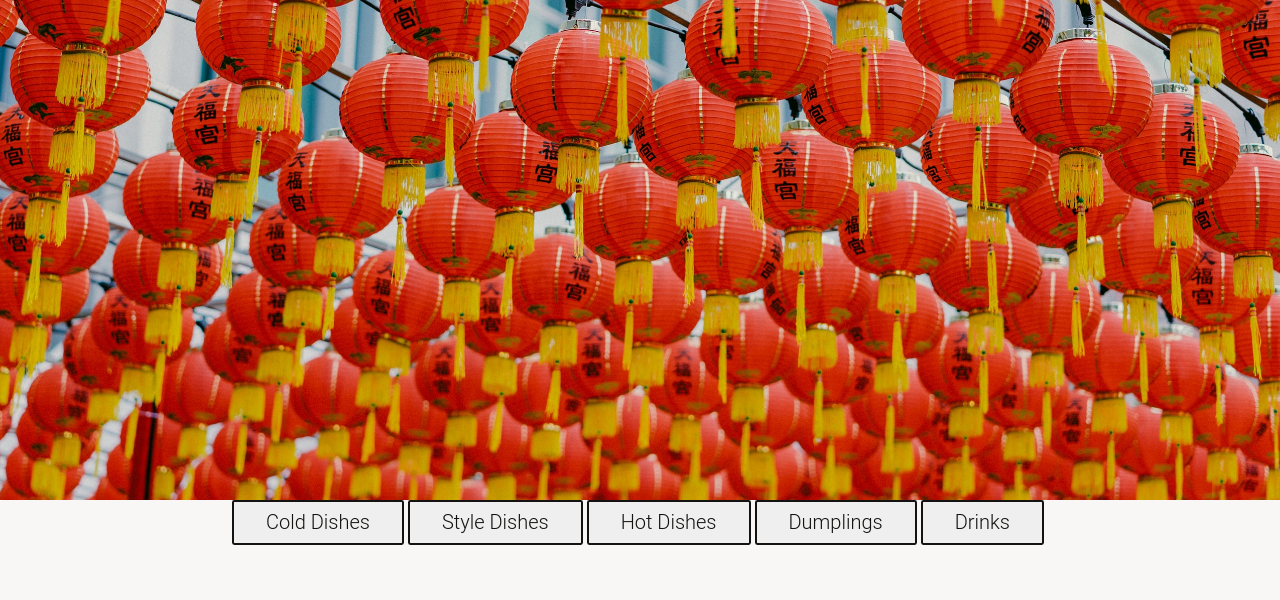
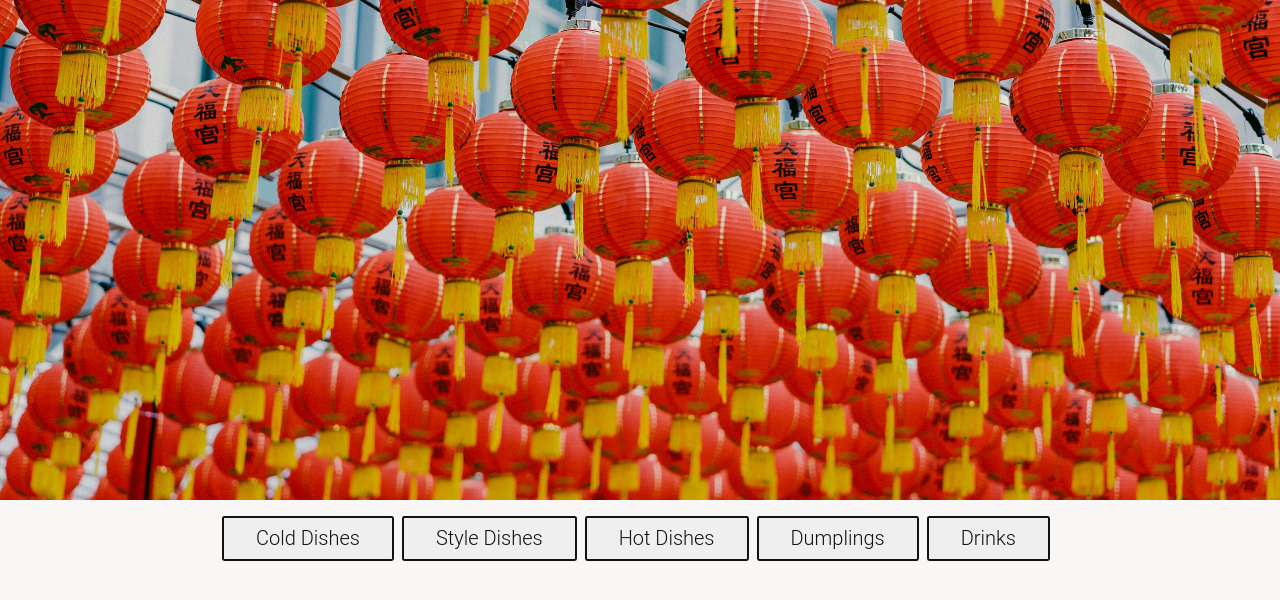
Before and after one commit to diskomotech/silk-road, a Vue app in the folder sr-website/: page / in a window 1280 px wide. Shown: the part 1900-2500 px from the top of the page. Built offline with nearby package versions, Linux system fonts and the light colour scheme.

Commit message:
Improve menu button spacing

```diff
--- a/sr-website/src/components/Menu.vue
+++ b/sr-website/src/components/Menu.vue
@@ -30,24 +30,24 @@
     width: 100vw;
     height: 100vh;
     background-color: $color-white;
-    border-radius: 2px;
     display: flex;
     align-items: flex-start;
     justify-content: center;
 
     &-button {
-      display:inline-block;
-      padding:0.46em 1.6em;
-      border:0.1em solid $color-black;
-      margin:0 0.2em 0.2em 0;
-      border-radius:0.12em;
+      display: inline-block;
+      padding: 0.46em 1.6em;
+      border: 0.1em solid $color-black;
+      margin: 1.6rem 0.8rem 1.5rem 0;
+      border-radius: 0.12em;
       box-sizing: border-box;
-      text-decoration:none;
-      font-family:'Roboto',sans-serif;
-      font-weight:300;
+      text-decoration: none;
+      font-family: 'Roboto',sans-serif;
+      font-weight: 300;
       font-size: 2rem;
       color: $color-black;
-      text-align:center;
+      text-align: center;
+      transition: all 0.3s;
 
       &:hover {
         color: $color-white;
```
